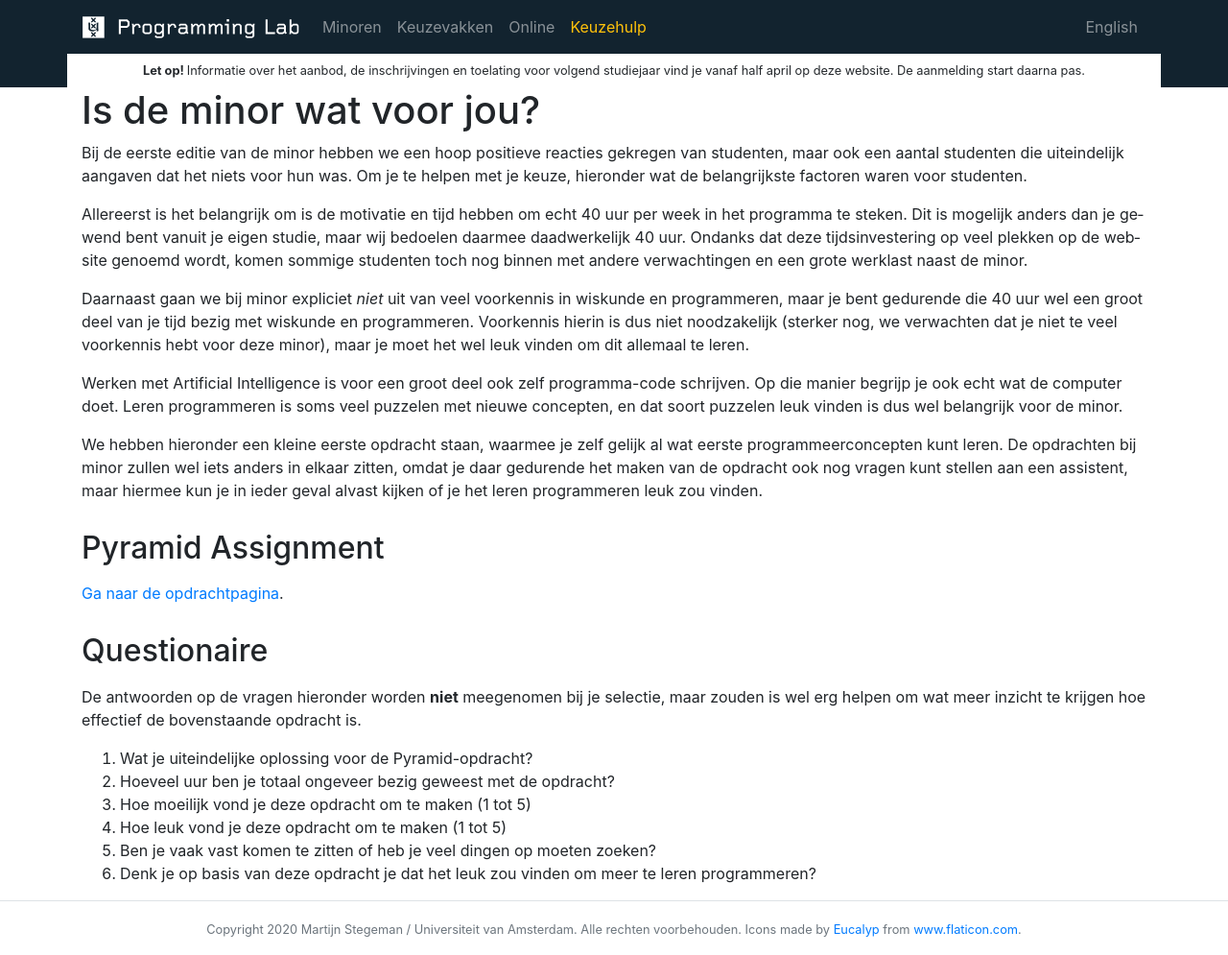
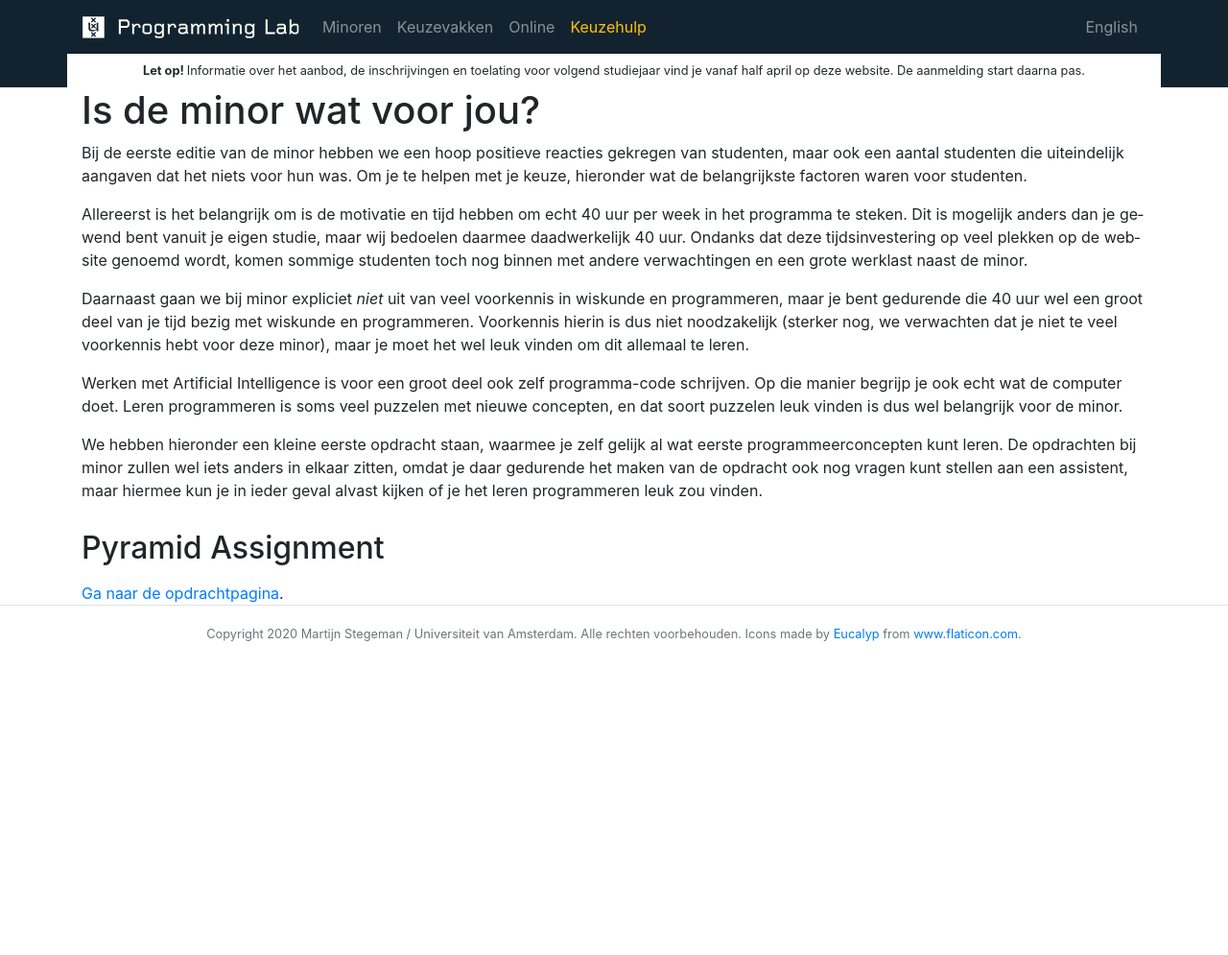
Before and after one commit to tdoolan/info, a Jekyll site: the page built from minoren/minai/intro.md, in a window 1280 px wide. Shown: the whole page at 96% size. Built offline with Jekyll 4.4.1, drawn with Linux system fonts in a browser that asks for light colours; our own code applies the rules of GitHub Pages for plain Markdown files; after the commit the page ends 900 px from its top, so only the background shows below that.

Commit message:
Aanpassingen voor semester 1 en test van student video embeds

```diff
--- a/minoren/minai/intro.md
+++ b/minoren/minai/intro.md
@@ -32,22 +32,3 @@ geval alvast kijken of je het leren programmeren leuk zou vinden.
 ## Pyramid Assignment
 
 [Ga naar de opdrachtpagina](pyramid.html).
-
-## Questionaire
-
-De antwoorden op de vragen hieronder worden **niet** meegenomen bij je
-selectie, maar zouden is wel erg helpen om wat meer inzicht te krijgen hoe
-effectief de bovenstaande opdracht is.
-
-1. Wat je uiteindelijke oplossing voor de Pyramid-opdracht?
-
-2. Hoeveel uur ben je totaal ongeveer bezig geweest met de opdracht?
-
-3. Hoe moeilijk vond je deze opdracht om te maken (1 tot 5)
-
-4. Hoe leuk vond je deze opdracht om te maken (1 tot 5)
-
-5. Ben je vaak vast komen te zitten of heb je veel dingen op moeten zoeken?
-
-6. Denk je op basis van deze opdracht je dat het leuk zou vinden om meer te
-leren programmeren?
```
Also changed, not shown: minoren/minai/alumni.md (added, +4 -0 lines), minoren/minai/index.html (+16 -12 lines).
